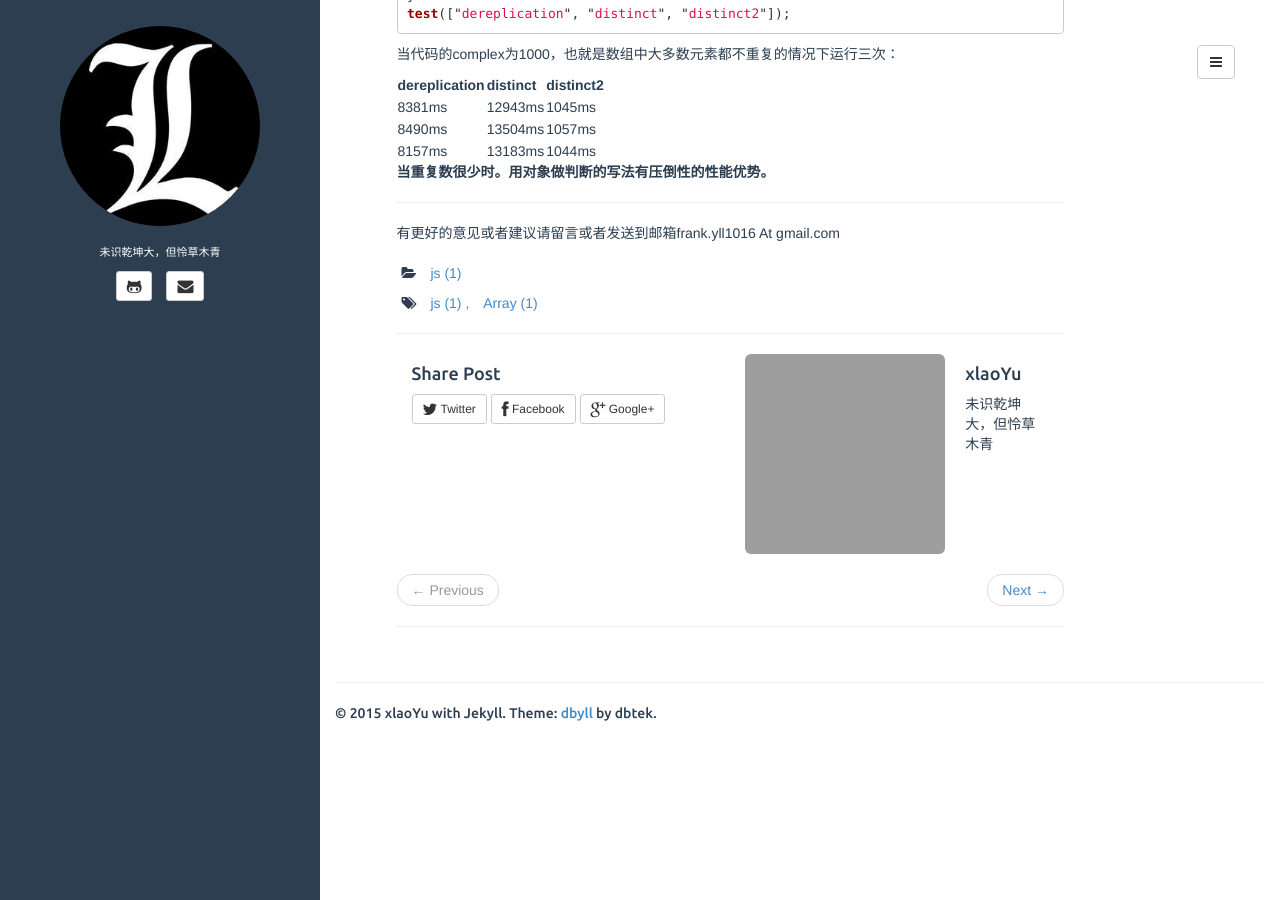
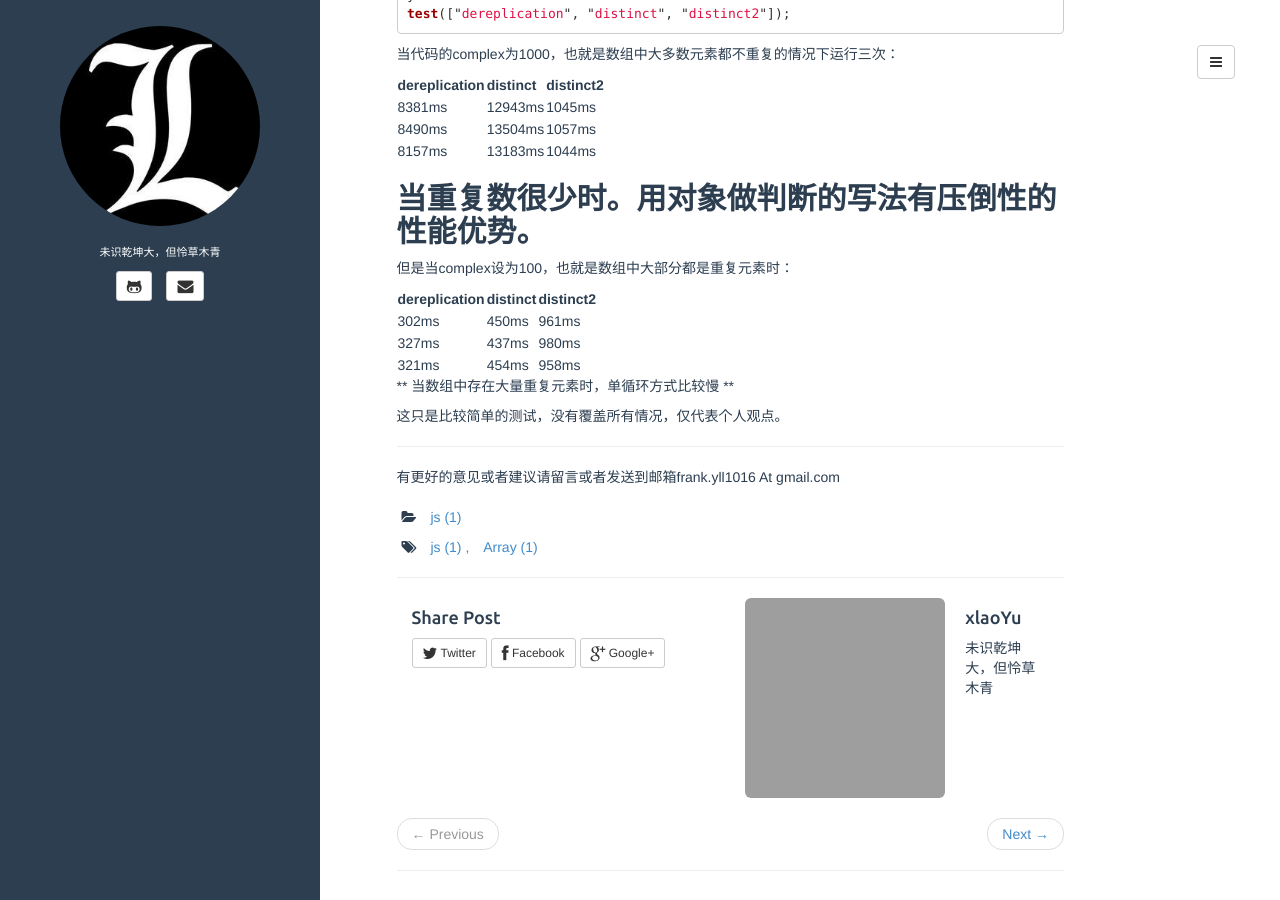
Before and after one commit to Yuliang-Lee/Yuliang-Lee.github.io, a Jekyll site: the page built from _posts/2015-06-13-数组去重实现.md, in a window 1280 px wide and 900 px high, scrolled down 2880 px. Built offline with Jekyll 4.4.1, drawn with Linux system fonts in a browser that asks for light colours; comment, search, counter and statistics services are not loaded; grey boxes are pictures that could not be loaded.

Commit message:
finish page
finish page

```diff
--- a/_posts/2015-06-13-数组去重实现.md
+++ b/_posts/2015-06-13-数组去重实现.md
@@ -168,6 +168,18 @@ test(["dereplication", "distinct", "distinct2"]);
 
 
 **当重复数很少时。用对象做判断的写法有压倒性的性能优势。**
+---------
+但是当complex设为100，也就是数组中大部分都是重复元素时：
+
+| dereplication | distinct  | distinct2 |
+| :------------ |:---------- |:---------- |
+| 302ms        | 450ms   | 961ms    |
+| 327ms        | 437ms   | 980ms    |
+| 321ms        | 454ms   | 958ms    |
+
+** 当数组中存在大量重复元素时，单循环方式比较慢 **
+
+这只是比较简单的测试，没有覆盖所有情况，仅代表个人观点。
 
 -------
 有更好的意见或者建议请留言或者发送到邮箱frank.yll1016 At gmail.com
```
